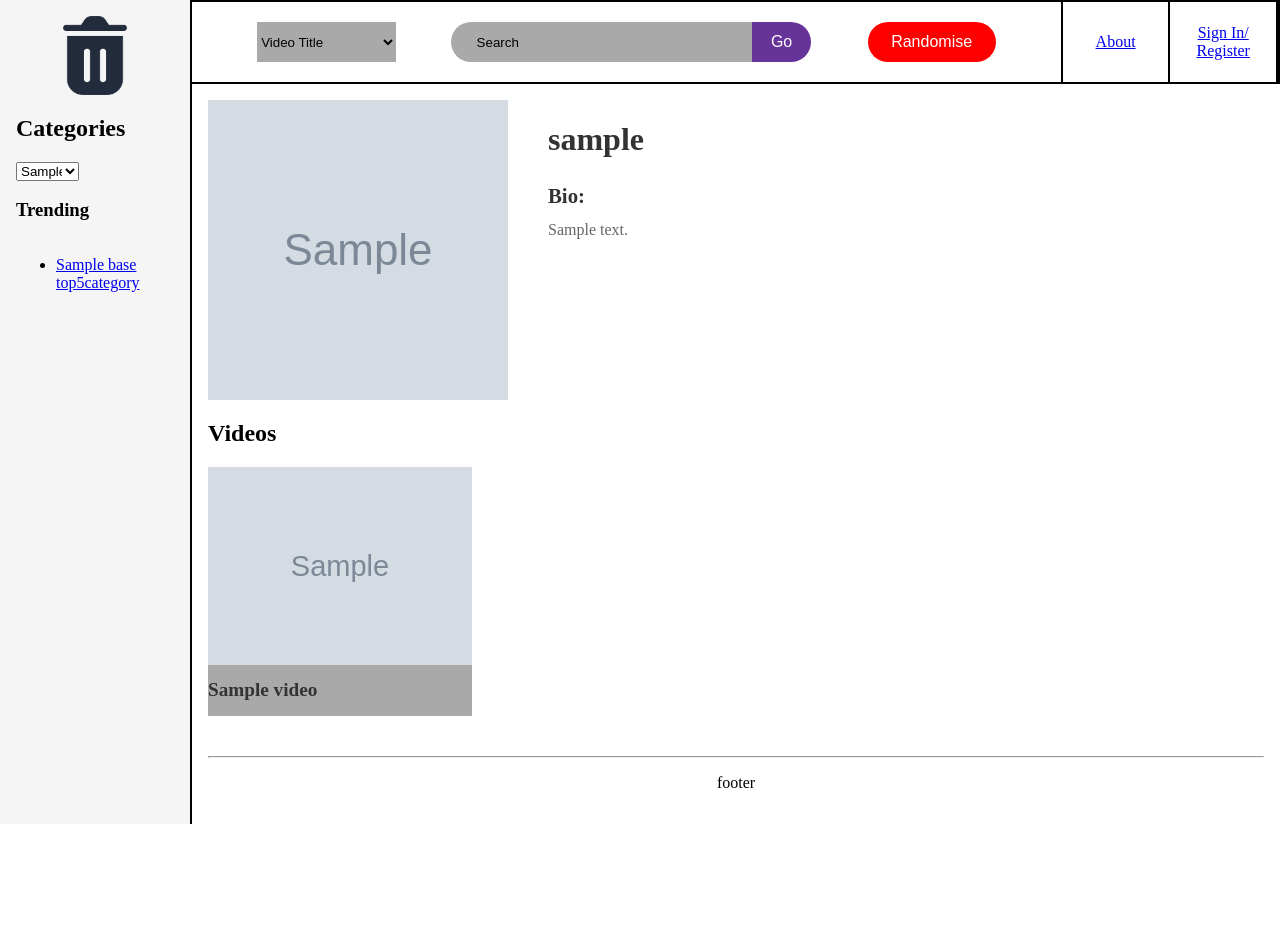
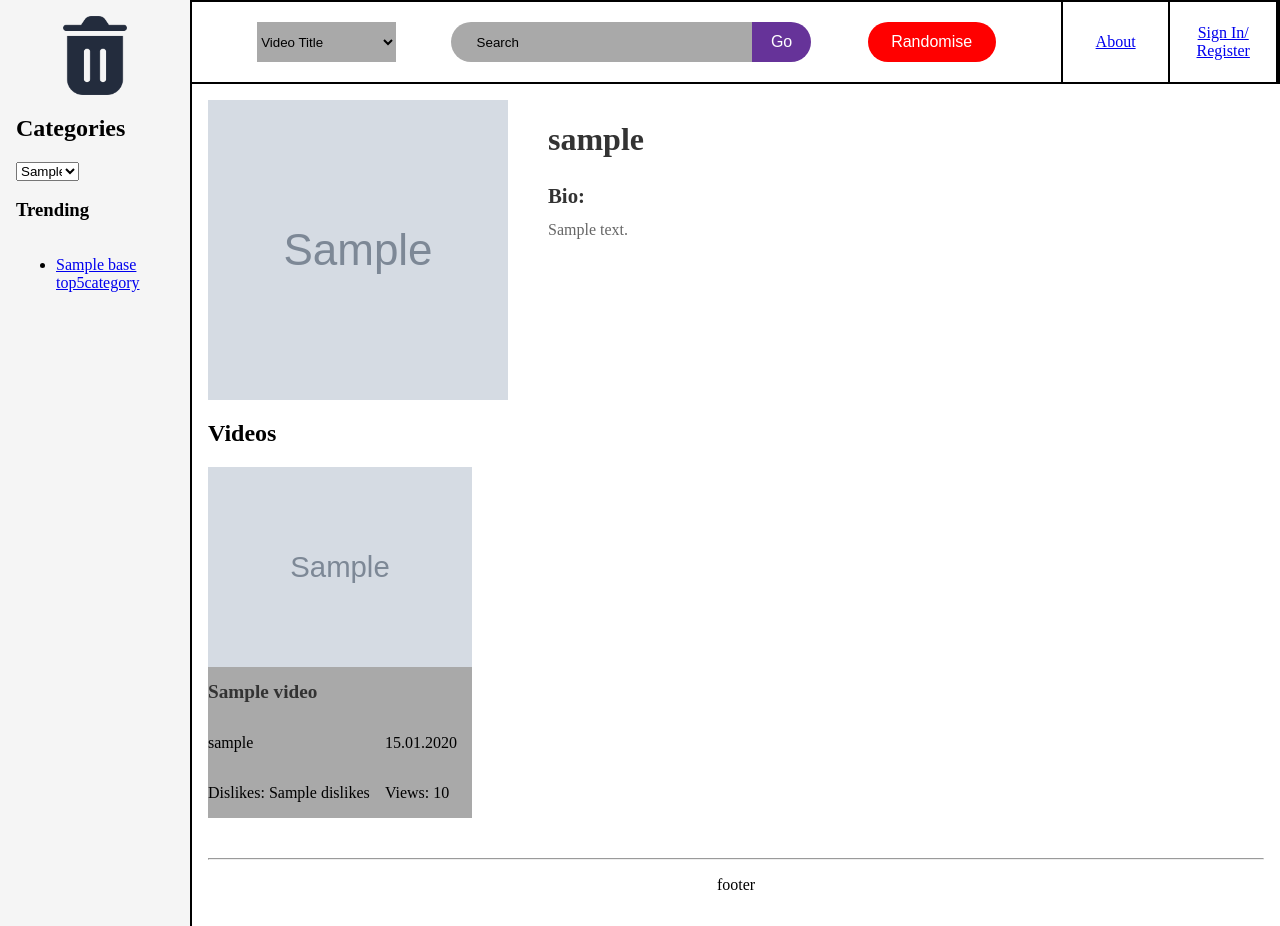
Before and after one commit to PearOtters/Team2A_videoApp, a Django app: template templates/YouHate/profile.html in a window 1280 px wide. Before the commit the page ends 824 px from the top, so only its background shows below. Run offline with Django 3.2, Linux system fonts and the light colour scheme; the template is opened without the code that fills it: most values are stand-ins (such as "Sample title", 1, 10 or a date in 2020); grey boxes marked "Sample" are stand-in pictures; parts of the project's set-up code (start-up, migrations or seed data) failed here and were passed over.

Commit message:
Search login_required removed, uniform thumbnails

```diff
--- a/populate_YouHate.py
+++ b/populate_YouHate.py
@@ -136,7 +136,7 @@ def add_video(category, user, title, video_path, thumbnail_path, description="No
     video.save()
     return video
 
-def add_userProfile(user, profile_picture=default_picture, score=0, bio=""):
+def add_userProfile(user, profile_picture=default_picture, score=0, bio="No Bio"):
     global default_profile_picture_path
 
     image_file = open(profile_picture, "rb")
--- a/static/css/style.css
+++ b/static/css/style.css
@@ -253,18 +253,10 @@ footer {
 
 .videoThumbnail img {
   width: 100%;
-  height: auto;
+  height: 200px;
 }
 
 .videoThumbnail h3 {
-  font-size: 1.2rem;
-  color: #333;
-  font-weight: bold;
-  margin-top: 10px;
-  margin-bottom: 15px;
-}
-
-.videoThumbnail h4 {
   font-size: 1.2rem;
   color: #333;
   font-weight: bold;
--- a/templates/YouHate/profile.html
+++ b/templates/YouHate/profile.html
@@ -5,7 +5,6 @@
 {% endblock %}
 
 {% block body_block %}
-    <div class="profile-container">
     <div class="profile-header">
         <img src="{{ user_profile.profile_picture.url }}" alt="Profile Picture" class="profile-picture">
         <div class="bio-container">
@@ -15,20 +14,22 @@
             </div>
         </div>
 
-          <div class="videos-container">
         <h2>Videos</h2>
         <div class="videoBlock">
             {% for video in videos %}
             <div class="videoThumbnail">
-                        <a href="{% url 'video_detail' video.category.slug video.slug %}">
-                            <img src="{{ video.thumbnail.url }}" alt="Video Thumbnail" />
-                        </a>
-                        <h4>{{ video.title }}</h4>
+                <a href="{% url 'video_detail' video.category.slug video.slug %}"><img src="{{ video.thumbnail.url }}" alt="" style="width:100%"></img></a>
+                <h3>{{ video.title }}</h3>
+                <div class="videoInfo">
+                    <p class="creator">{{ video.user.user.username }}</p>
+                    <p class="published">{{ video.created|date:"d.m.Y" }}</p>
+                    <p class="dislikes">Dislikes: {{ video.dislikes }}</p>
+                    <p class="views">Views: {{ video.views }}</p>
+                </div>
             </div>
             {% empty %}
                 <p>No videos uploaded yet.</p>
             {% endfor %}
         </div>
     </div>
-    </div>
 {% endblock %}
```
Also changed, not shown: YouHate/views.py (+9 -7 lines). Lines whose indentation alone changed are shown as unchanged.
